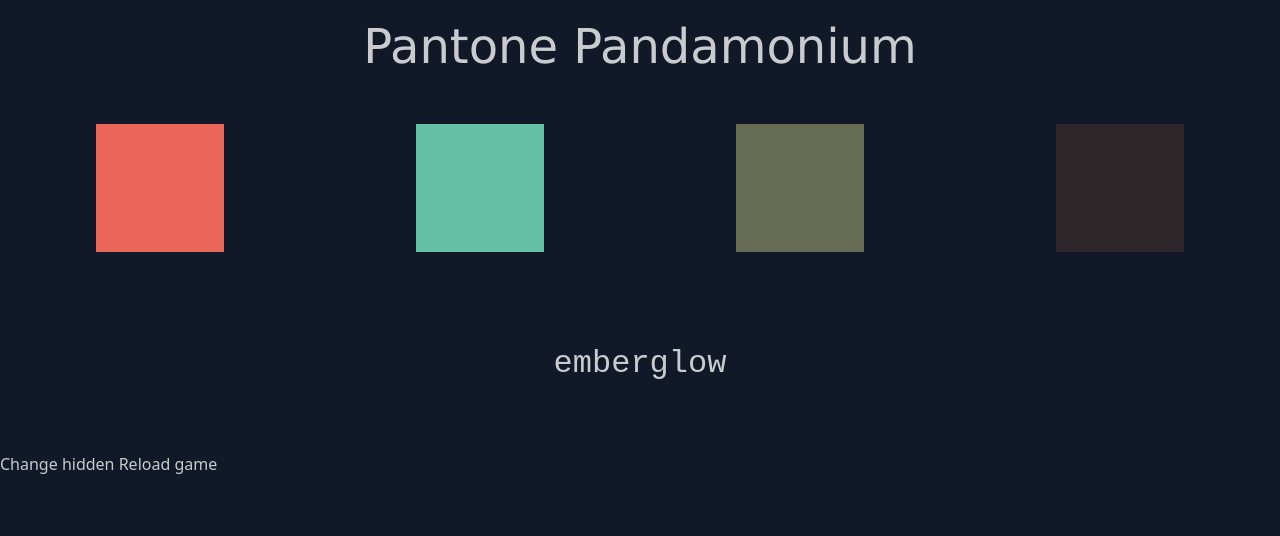
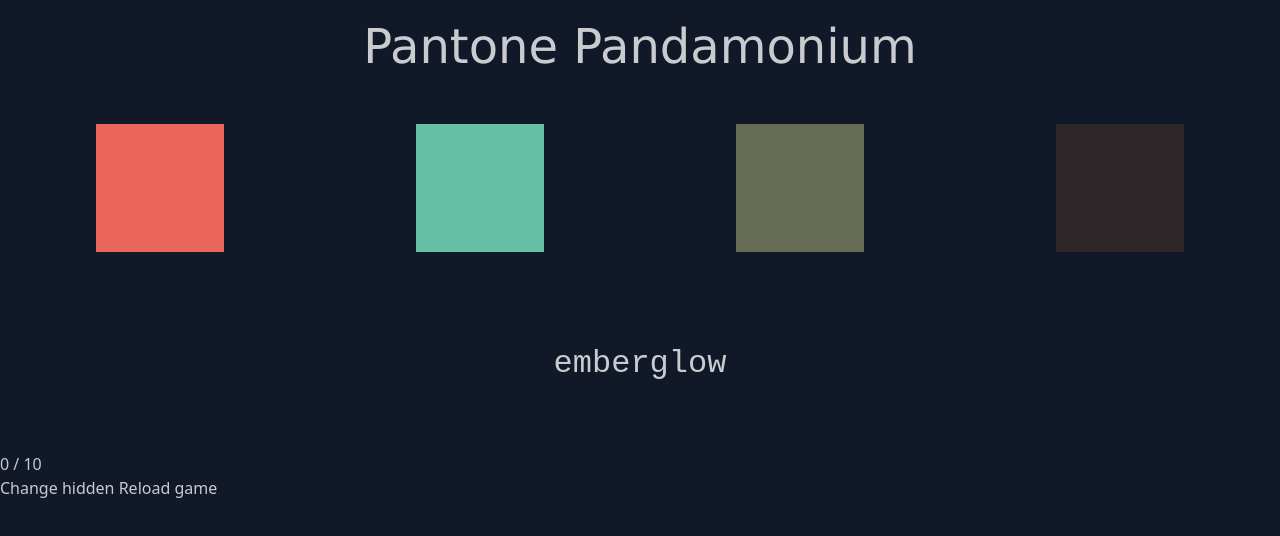
Before and after one commit to lydia-pauly/pantone_colour_game, a SvelteKit app in the folder pantone_game_svelte/: page / in a window 1280 px wide. Shown: the top 536 px of the page. Built offline with nearby package versions, Linux system fonts and the light colour scheme.

Commit message:
Added function passing as props for sharing data between components and reactive scores

```diff
--- a/pantone_game_svelte/src/lib/ColourSquare.svelte
+++ b/pantone_game_svelte/src/lib/ColourSquare.svelte
@@ -2,14 +2,7 @@
   export let colour_name;
   export let hidden;
   export let correct_answer;
-
-  function checkAnswer(correct_answer, colour_name) {
-    if (correct_answer == colour_name) {
-      alert("Correct!");
-    } else {
-      alert("Incorrect!");
-    }
-  }
+  export let checkAnswer;
 </script>
 
 <div class="colour-name-pair">
--- /dev/null
+++ b/pantone_game_svelte/src/lib/Score.svelte
@@ -0,0 +1,5 @@
+<script>
+  export let score;
+</script>
+
+<p>{score} / 10</p>
--- a/pantone_game_svelte/src/routes/+page.svelte
+++ b/pantone_game_svelte/src/routes/+page.svelte
@@ -2,6 +2,7 @@
   //Import components from /lib
   import ColourSquare from "$lib/ColourSquare.svelte";
   import ColourNameGuess from "$lib/ColourNameGuess.svelte";
+  import Score from "$lib/Score.svelte";
 
   //Import methods
   import { onMount } from "svelte";
@@ -11,9 +12,10 @@
 
   //Initialise variables
   let hex_value_array = [];
-  let colour_name_array = [];
+  $: colour_name_array = [];
   let correct_answer = "";
   let hidden = false;
+  $: score = 0;
 
   //Set up initial game state upon mount by selecting colours to guess and their respective names
   onMount(() => {
@@ -35,11 +37,23 @@
   function changeHiddenProperty() {
     hidden = !hidden;
   }
+
+  function checkAnswer(correct_answer, colour_name) {
+    if (correct_answer == colour_name) {
+      alert("Correct!");
+      score++;
+    } else {
+      alert("Incorrect!");
+    }
+    setGame();
+  }
 </script>
 
+<!-- {checkAnswer} allows me to pass the function down as a prop - I can call back with arguments from the child -->
 <div class="colour-square-bar">
   {#each { length: 4 } as _, i}
     <ColourSquare
+      {checkAnswer}
       --square-colour={hex_value_array[i]}
       colour_name={colour_name_array[i]}
       {hidden}
@@ -50,6 +64,10 @@
 
 <div class="colour-guess main-text">
   <ColourNameGuess {correct_answer} />
+</div>
+
+<div class="score">
+  <Score {score} />
 </div>
 
 <button on:click={changeHiddenProperty}>Change hidden</button>
@@ -63,7 +81,8 @@
     margin: auto;
   }
 
-  .colour-guess {
+  .colour-guess,
+  .score {
     display: flex;
     margin: auto;
   }
```
